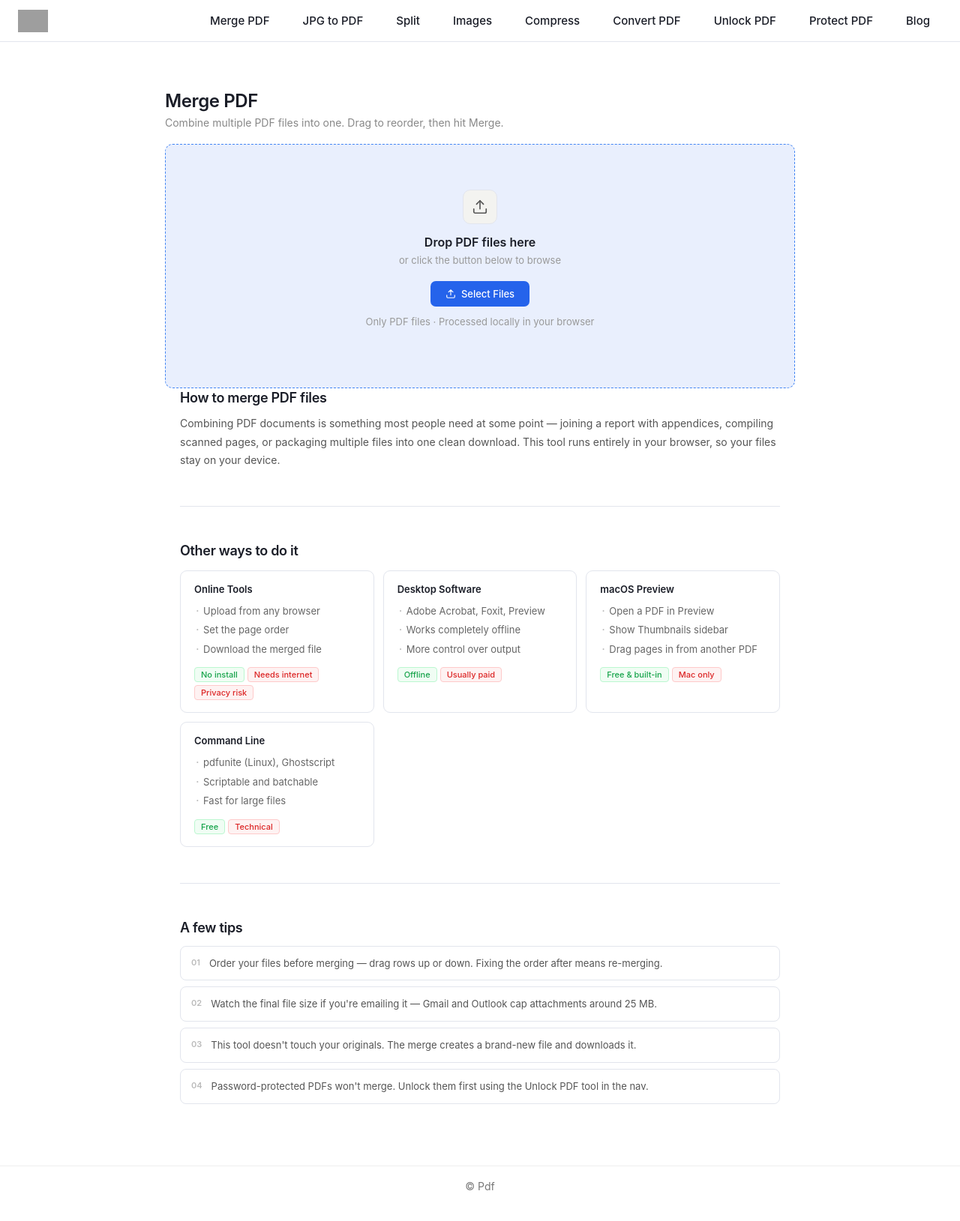
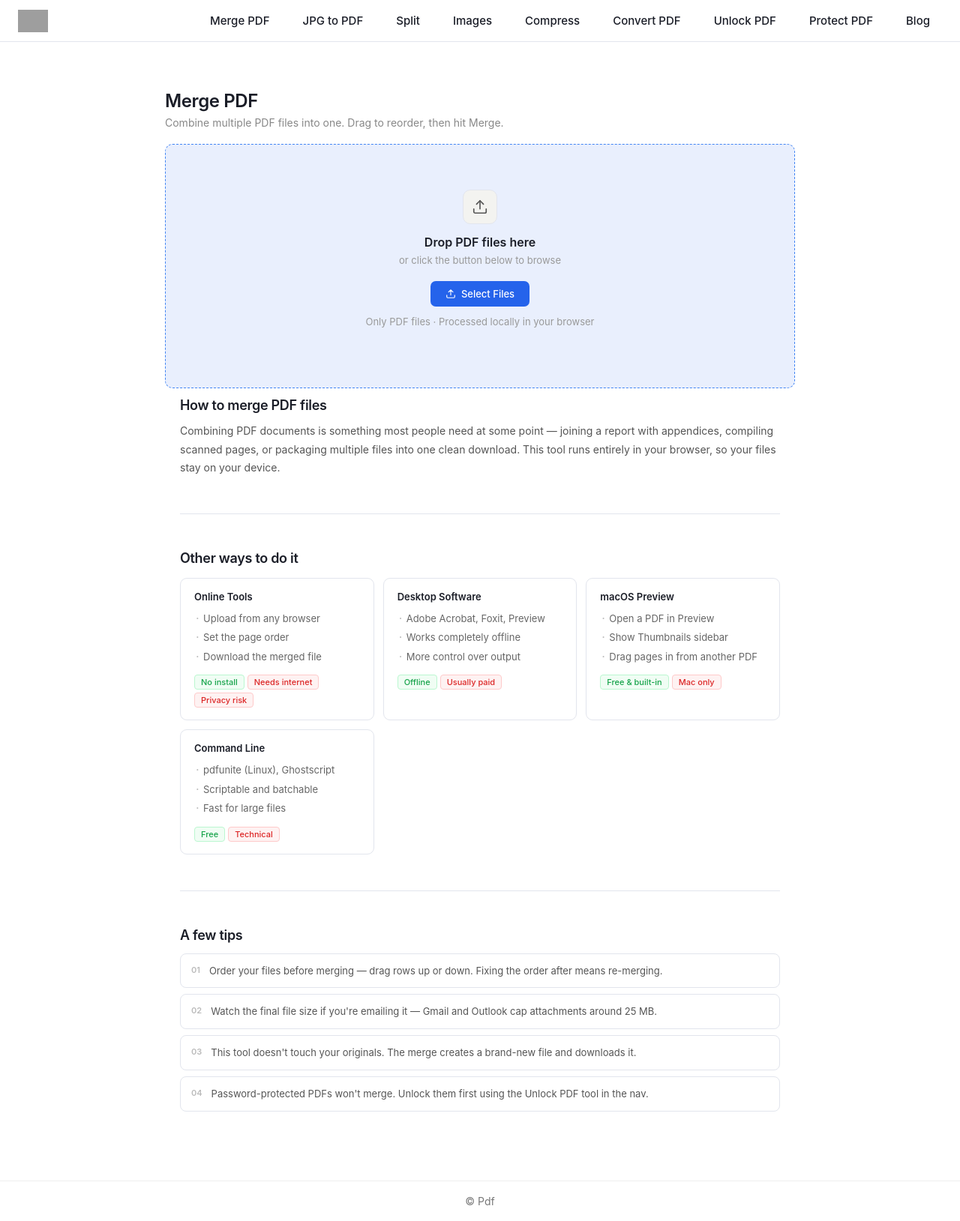
Before and after one commit to rforrupesh/pdf, a Jekyll site: the page built from index.html, in a window 1280 px wide. Shown: the whole page at 75% size. Built offline with Jekyll 4.4.1, drawn with Linux system fonts in a browser that asks for light colours; grey boxes are pictures that could not be loaded.

Commit message:
Update index.html

```diff
--- a/index.html
+++ b/index.html
@@ -8,9 +8,9 @@
   <link href="https://fonts.googleapis.com/css2?family=Inter:wght@400;500;600&display=swap" rel="stylesheet">
 <style>
 #infoContent {
-  max-width: 920px;
+  max-width: 1120px;
   margin: 0 auto;
-  padding: 2px 20px;
+  padding: 12px 20px;
 }
 
 /* ── MAIN ── */
```
